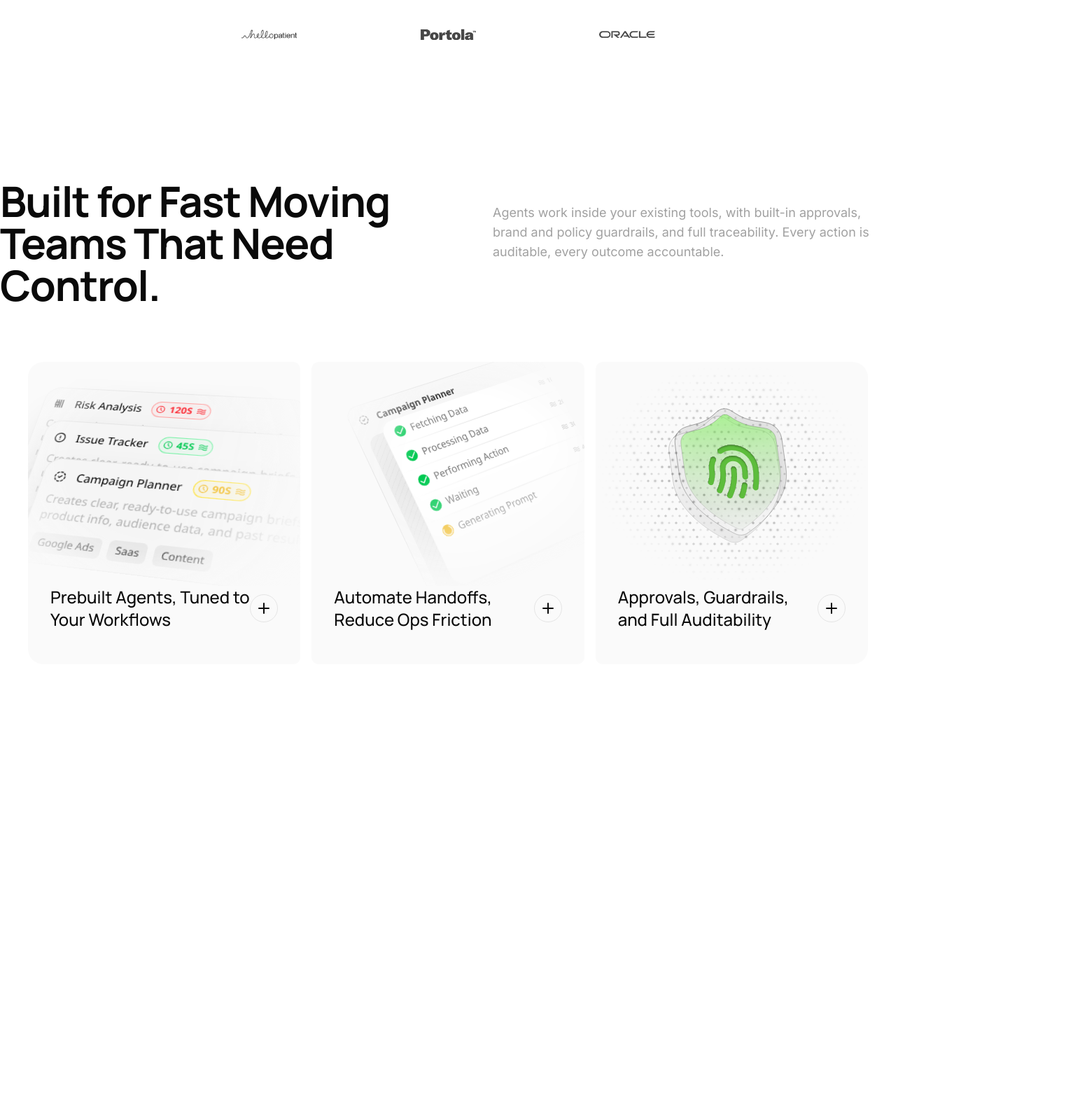
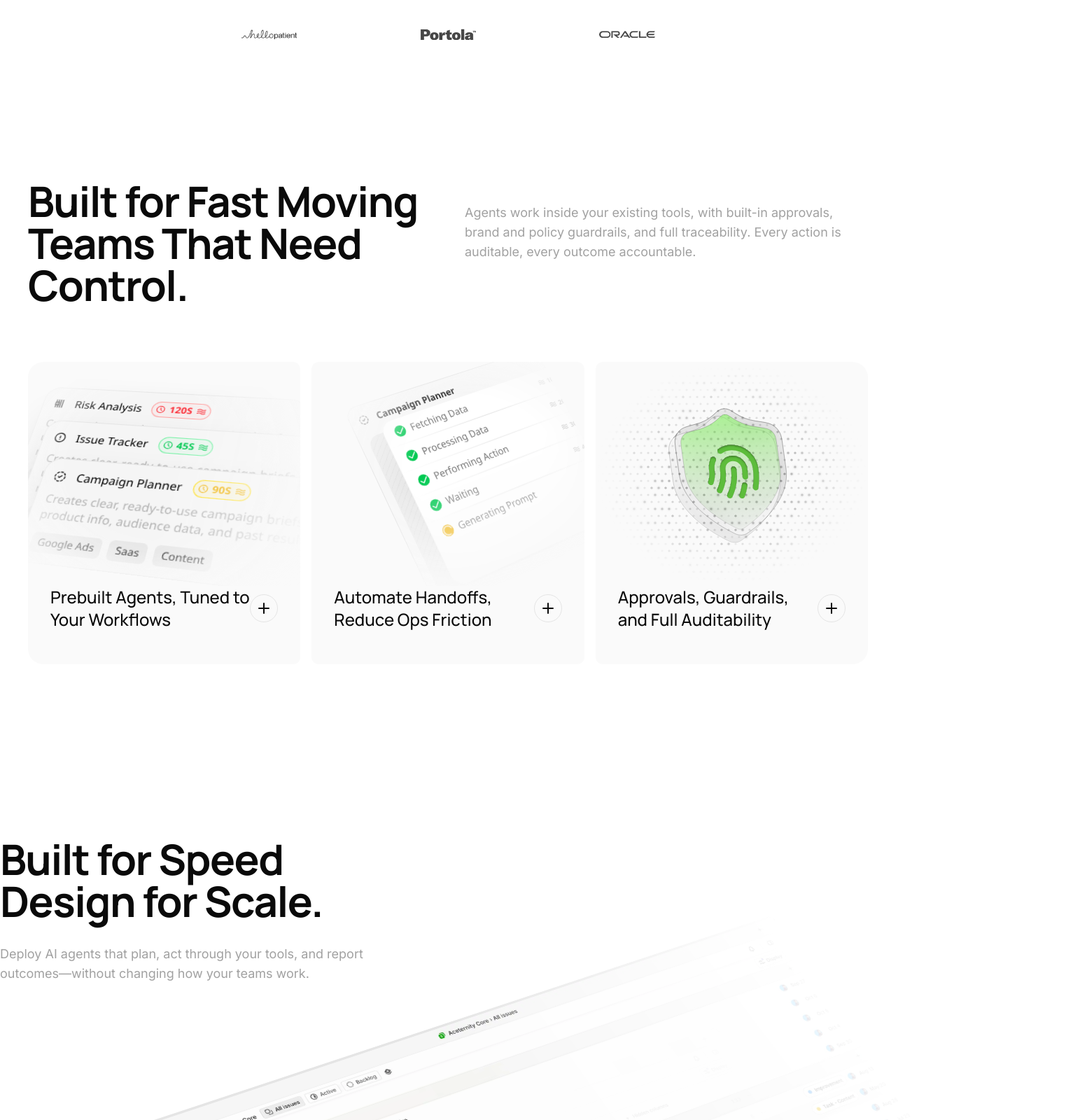
Before and after one commit to igmoni/linear-clone, a Next.js app: page / in a window 1280 px wide. Shown: the part 1200-2800 px from the top of the page at 70% size, 1533 px wide, since content can reach past the window. Before the commit the page ends 2357 px from the top, so only its background shows below. Built offline with nearby package versions, Linux system fonts and the light colour scheme.

Commit message:
Landing Images fixed, Speed Section done.

```diff
--- a/src/app/page.js
+++ b/src/app/page.js
@@ -1,6 +1,7 @@
 import { Features } from "@/components/features/Index";
 import { Hero } from "@/components/Hero";
 import { LogoCloud } from "@/components/LogoCloud";
+import { Speed } from "@/components/ui/Speed";
 
 const page = () => {
   return (
@@ -8,6 +9,7 @@ const page = () => {
       <Hero />
       <LogoCloud />
       <Features />
+      <Speed />
     </div>
   );
 };
--- a/src/components/Hero.js
+++ b/src/components/Hero.js
@@ -8,7 +8,7 @@ import { LandingImages } from "./LandingImages";
 
 const Hero = () => {
   return (
-    <section className="pt-10 md:pt-20 lg:pt-32 relative overflow-hidden">
+    <section className="relative overflow-hidden pt-10 md:pt-20 lg:pt-32">
       <Container>
         <Heading as="h1">
           Agents that do the work <br />
--- a/src/components/LandingImages.js
+++ b/src/components/LandingImages.js
@@ -4,14 +4,21 @@ import { motion } from "motion/react";
 import { cn } from "@/lib/utils";
 import Image from "next/image";
 
-const LandingImages = () => {
+
+
+
+
+const LandingImages = ({ firstImg = "/4.webp", secondImg = "/3.webp", showGradient = true }) => {
   return (
+    <div className="relative">
+      {showGradient && (
+        <div className="absolute inset-x-0 h-full w-full mask-t-from-10% bg-white z-50" />
+      )}
       <div
       className={cn(
-        "relative min-h-72 w-full overflow-hidden pt-20 perspective-distant sm:min-h-80 md:min-h-100 md:overflow-visible lg:min-h-140",
+        "relative min-h-72 w-full overflow-hidden pt-20 perspective-distant sm:min-h-80 md:min-h-100 md:overflow-visible lg:min-h-140 translate-x-28",
       )}
     >
-      <div>
      <motion.div
           initial={{ opacity: 0, y: -100 }}
           animate={{ opacity: 1, y: 0 }}
@@ -19,7 +26,7 @@ const LandingImages = () => {
           className="perspective-[4000px]"
         >
           <Image
-            src={"/4.webp"}
+            src={firstImg}
             alt="Demo 1 Image"
             width={1920}
             height={1080}
@@ -40,7 +47,7 @@ const LandingImages = () => {
           className="translate-x-20 -translate-y-10 perspective-[4000px] md:translate-y-20 lg:-translate-y-40"
           >
           <Image
-            src={"/3.webp"}
+            src={secondImg}
             alt="Demo 1 Image"
             width={1920}
             height={1080}
@@ -52,9 +59,9 @@ const LandingImages = () => {
             }}
             />
         </motion.div>
+
     </div>
     </div>
-  );
-};
-
+  )
+}
             export { LandingImages };
--- a/src/components/features/Card.js
+++ b/src/components/features/Card.js
@@ -4,7 +4,7 @@ import React from "react";
 const Card = ({ className, children }) => {
   return (
     <div
-      className={cn("rounded-lg bg-neutral-50 dark:bg-neutral-800", className)}
+      className={cn("rounded-lg max-w-xl mx-auto bg-neutral-50 dark:bg-neutral-800", className)}
     >
       {children}
     </div>
@@ -51,7 +51,7 @@ const CardButton = ({ className, children, ...rest }) => {
 const CardSkeleton = ({ className, children }) => {
   return (
     <div
-      className={cn("relative min-h-40 overflow-hidden md:min-h-80 perspective-distant mask-radial-from-50%", className)}
+      className={cn("relative h-80 sm:h-60 overflow-hidden md:h-80 perspective-distant mask-radial-from-50%", className)}
     >
       {children}
     </div>
--- a/src/components/features/Index.js
+++ b/src/components/features/Index.js
@@ -11,18 +11,18 @@ import { Second } from "./skeletons/Second";
 const Features = () => {
   return (
     <Container className={"py-10 md:py-20 lg:py-32"}>
-      <div className="flex items-baseline justify-between">
-        <Heading>
+      <div className="flex lg:flex-row flex-col px-10 lg:items-baseline justify-between">
+        <Heading className={"text-center lg:text-left"}>
           Built for Fast Moving <br /> Teams That Need Control.
         </Heading>
-        <SubHeading>
+        <SubHeading className={"text-center lg:text-left mx-auto lg:mx-0"}>
           Agents work inside your existing tools, with built-in approvals, brand
           and policy guardrails, and full traceability. Every action is
           auditable, every outcome accountable.
         </SubHeading>
       </div>
 
-      <div className="m-10 grid grid-cols-1 gap-4 md:my-20 md:grid-cols-3">
+      <div className="m-10 grid grid-cols-1 gap-4 md:my-20 lg:grid-cols-3">
         <Card className={"rounded-tl-3xl rounded-bl-3xl"}>
           <CardSkeleton>
             <First />
--- a/src/components/ui/Speed.js
+++ b/src/components/ui/Speed.js
@@ -1,11 +1,26 @@
-import React from 'react'
+import React from "react";
+import { Container } from "../Container";
+import { Heading } from "../Heading";
+import { SubHeading } from "../SubHeading";
+import { LandingImages } from "../LandingImages";
 
 const Speed = () => {
   return (
-    <div>
+    <Container className={"py-10 md:py-20 lg:py-10"}>
+      <Heading>
+       Built for Speed <br />
+        Design for Scale.
+      </Heading>
 
-    </div>
-  )
-}
+      <SubHeading className={"py-8"}>
+        Deploy AI agents that plan, act through your tools, and report
+        outcomes—without changing how your teams work.
+      </SubHeading>
 
-export { Speed}
+
+      <LandingImages firstImg="/3.webp" secondImg="/4.webp" showGradient={false}  />
+    </Container>
+  );
+};
+
+export { Speed };
```
Lines whose indentation alone changed are shown as unchanged.
